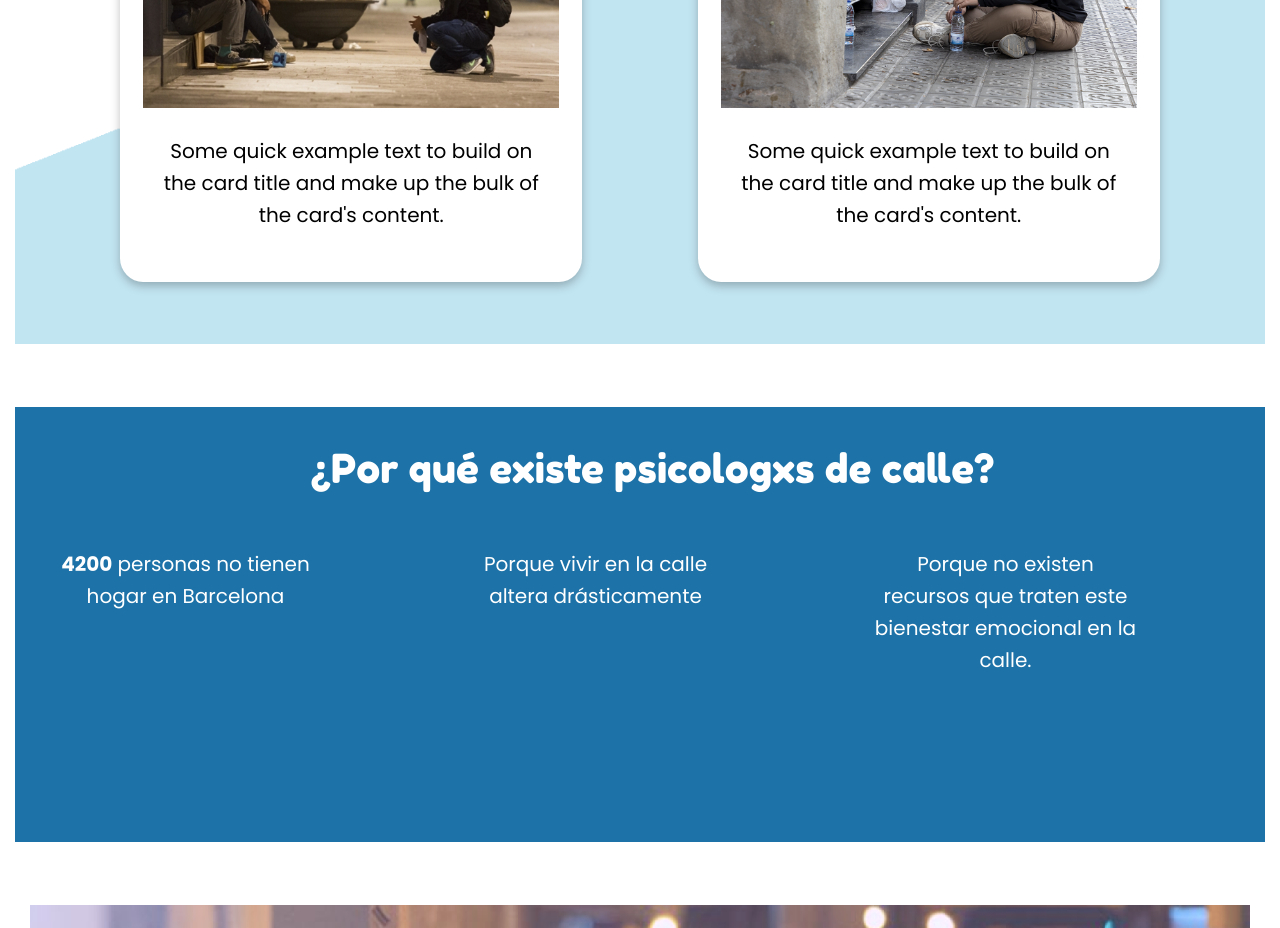
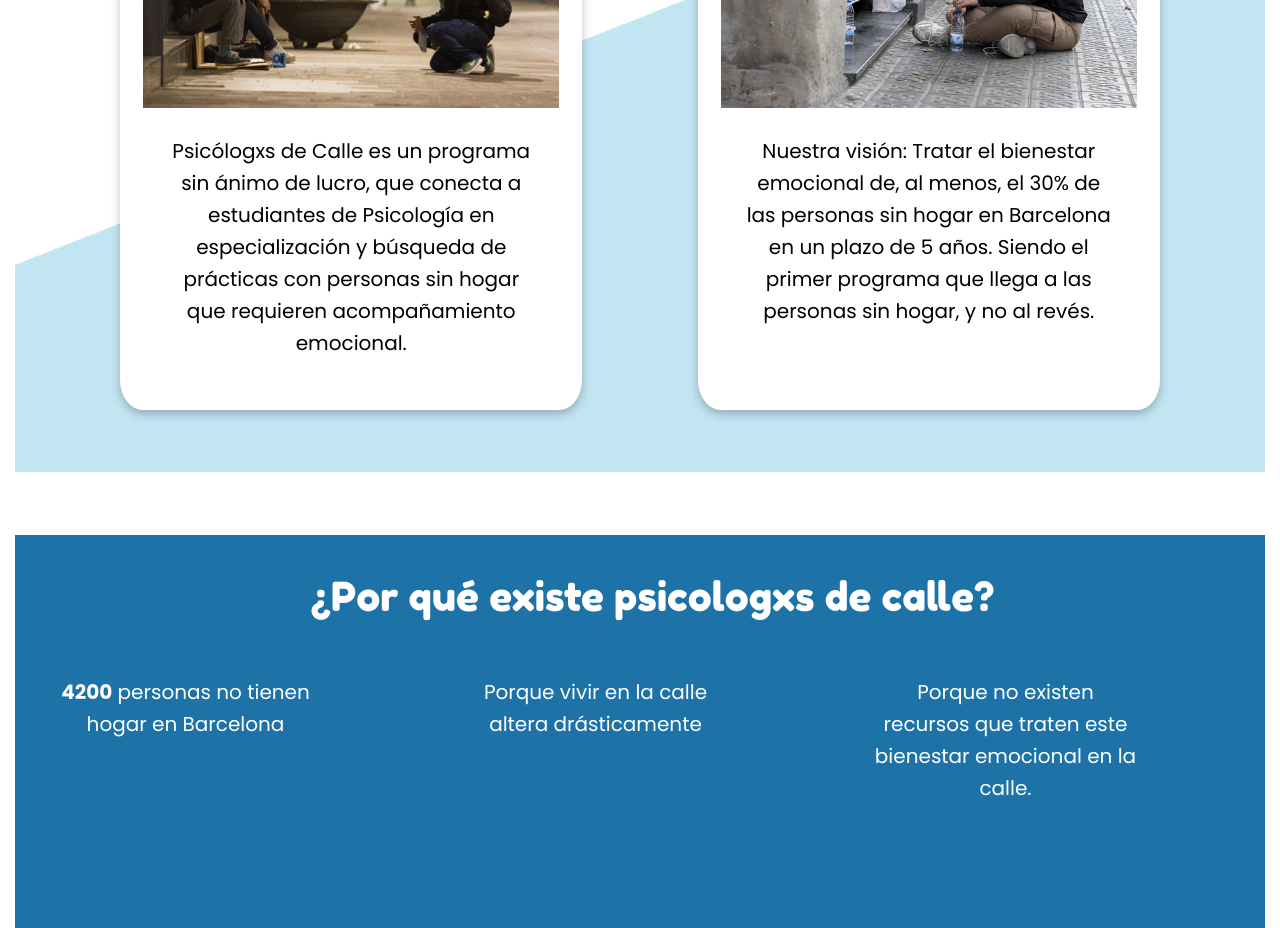
Before and after one commit to joannaWebDev/psicologxs-de-calle, a React (Create React App) app in the folder client/: page / in a window 1280 px wide. Shown: the part 1360-2288 px from the top of the page. Built offline with nearby package versions, Linux system fonts and the light colour scheme.

Commit message:
updated the texts on two cards

```diff
--- a/client/src/components/TwoCards/TwoCards.js
+++ b/client/src/components/TwoCards/TwoCards.js
@@ -17,8 +17,8 @@ const TwoCards = () => {
                     <Card.Body>
 
                         <Card.Text>
-                        Some quick example text to build on the card title and make up the bulk of
-                        the card's content.
+                        Psicólogxs de Calle es un programa sin ánimo de lucro, que conecta a estudiantes de Psicología en especialización y búsqueda
+                        de prácticas con personas sin hogar que requieren acompañamiento emocional.
                         </Card.Text>
 
                     </Card.Body>
@@ -29,8 +29,7 @@ const TwoCards = () => {
                     <Card.Body >
 
                         <Card.Text>
-                        Some quick example text to build on the card title and make up the bulk of
-                        the card's content.
+                        Nuestra visión: Tratar el bienestar emocional de, al menos, el 30% de las personas sin hogar en Barcelona en un plazo de 5 años. Siendo el primer programa que llega a las personas sin hogar, y no al revés.
                         </Card.Text>
 
                     </Card.Body>
```
